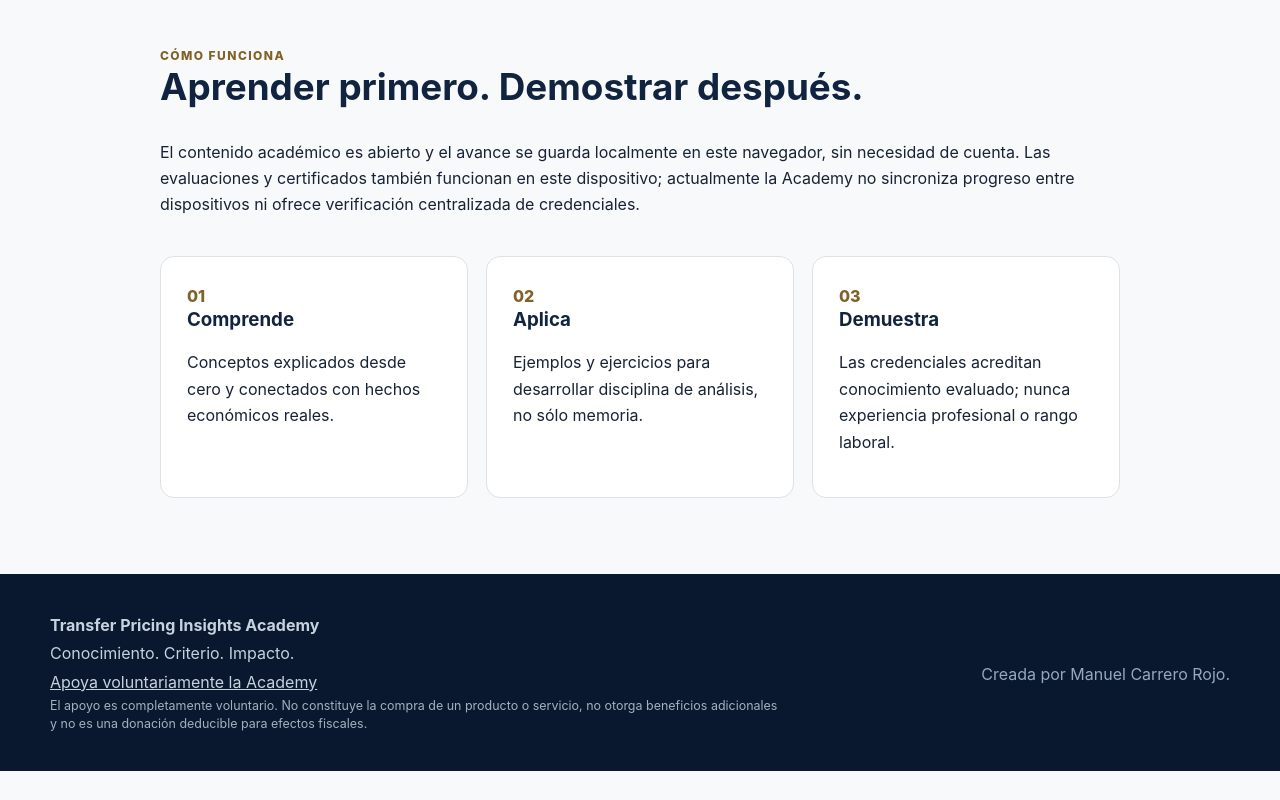
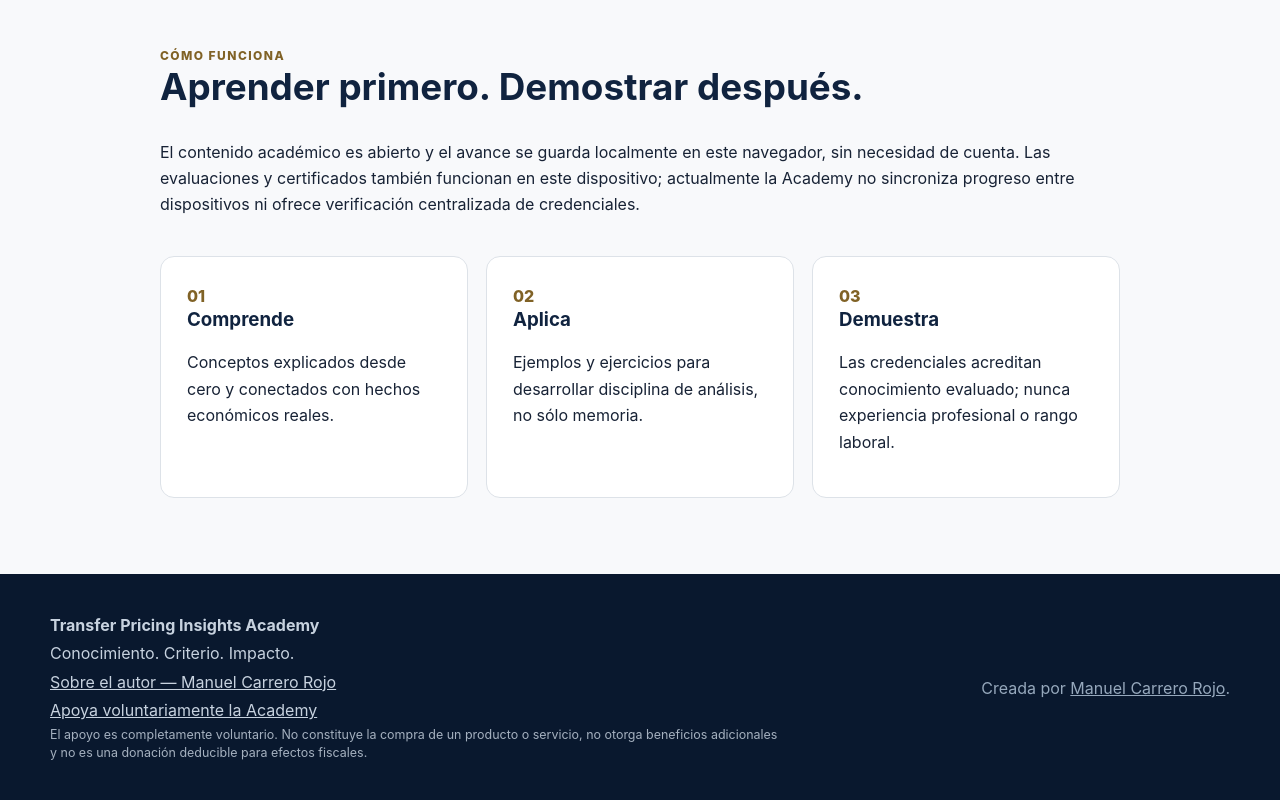
Before and after one commit to manuelcarrero-hash/transfer-pricing-insights-academy, a React (Vite) app: page / in a window 1280 px wide. Shown: the part 1520-2320 px from the top of the page. Before the commit the page ends 2291 px from the top, so only its background shows below. Built offline with nearby package versions, Linux system fonts and the light colour scheme.

Commit message:
feat: surface author page from site footer

```diff
--- a/src/components/layout/AppShell.tsx
+++ b/src/components/layout/AppShell.tsx
@@ -64,6 +64,7 @@ export function AppShell({ children }: PropsWithChildren) {
           <div>
             <strong>Transfer Pricing Insights Academy</strong>
             <p>Conocimiento. Criterio. Impacto.</p>
+            <p><a href="/autor">Sobre el autor — Manuel Carrero Rojo</a></p>
             <p>
               <a href={supportUrl} target="_blank" rel="noopener noreferrer">Apoya voluntariamente la Academy</a>
             </p>
@@ -71,7 +72,7 @@ export function AppShell({ children }: PropsWithChildren) {
               El apoyo es completamente voluntario. No constituye la compra de un producto o servicio, no otorga beneficios adicionales y no es una donación deducible para efectos fiscales.
             </p>
           </div>
-          <p className="footer-credit">Creada por Manuel Carrero Rojo.</p>
+          <p className="footer-credit">Creada por <a href="/autor">Manuel Carrero Rojo</a>.</p>
         </div>
       </footer>
     </div>
```
